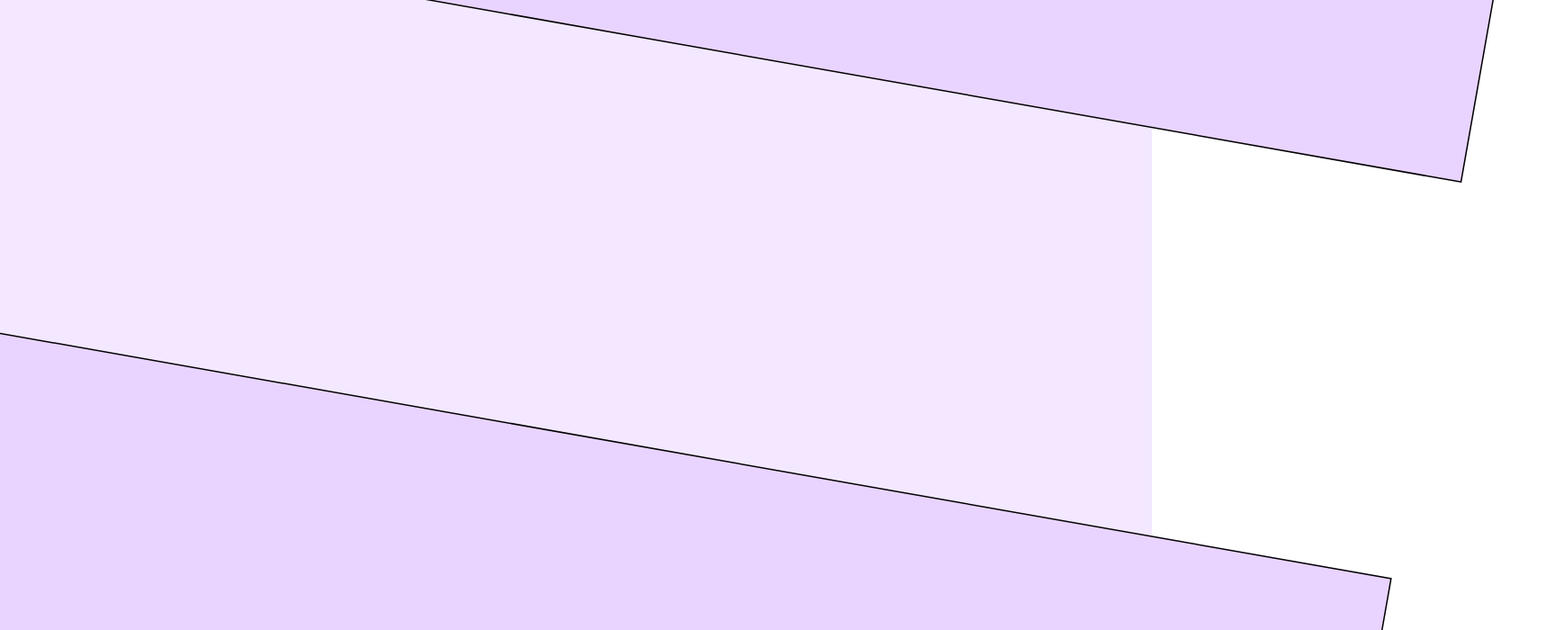
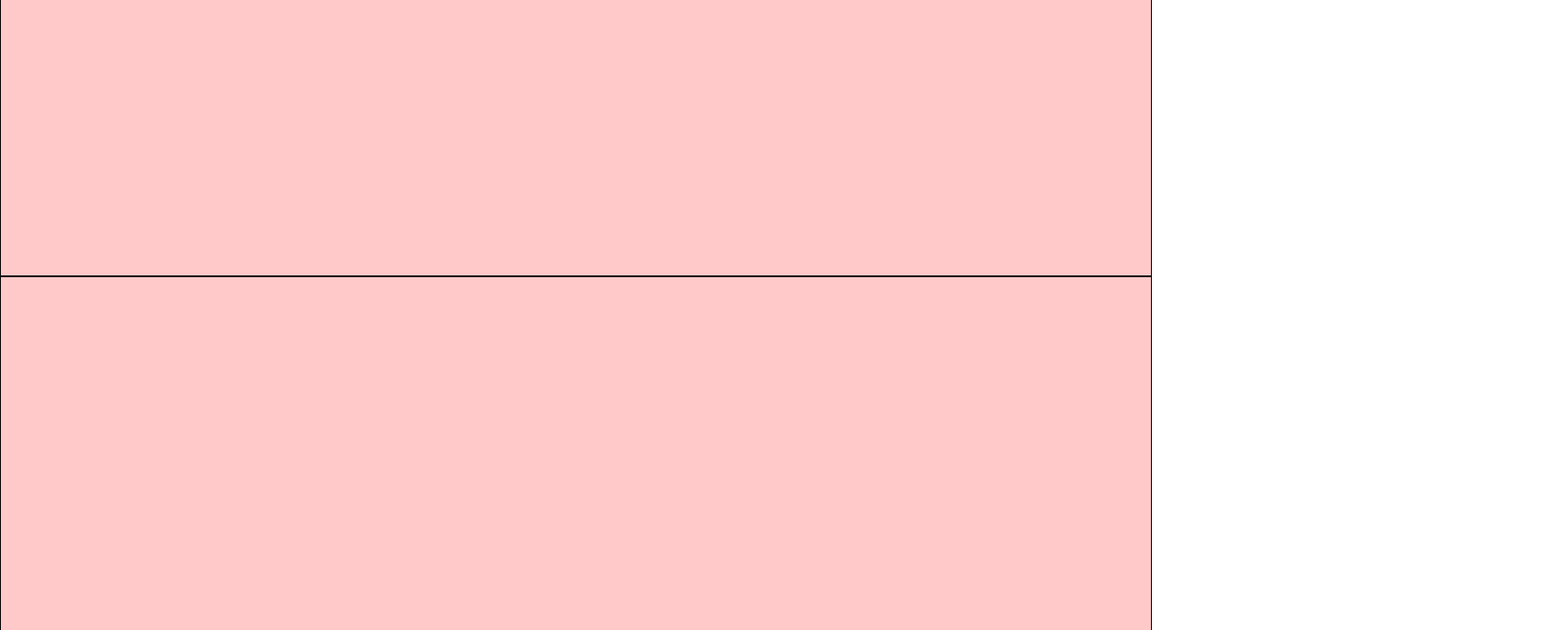
Before and after one commit to jjplaza-dev/Web-Dev-Portfolio, a React (Vite) app in the folder frontend/: page / in a window 1280 px wide. Shown: the part 5580-6280 px from the top of the page at 90% size, 1728 px wide, since content can reach past the window. Built offline with nearby package versions, Linux system fonts and the light colour scheme.

Commit message:
Skills and Footer rework and animation

```diff
--- a/frontend/src/App.jsx
+++ b/frontend/src/App.jsx
@@ -15,7 +15,7 @@ import CTA from "./components/CTA"
 function App() {
 
   return <>
-    <section className="relative">
+    <section className="relative ">
       <Ruler />
       <Loadscreen />
       <Cursor />
--- a/frontend/src/components/Footer.jsx
+++ b/frontend/src/components/Footer.jsx
@@ -1,12 +1,21 @@
 import React, { useEffect, useState, useRef } from 'react';
 
 function Footer() {
+  const [posY, setPosY] = useState()
 
+
+  useEffect(() => {
+    const footerBox = document.getElementById("footerBox")
+
+    window.addEventListener("scroll", () => {
+      setPosY(100/footerBox.getBoundingClientRect().y)
+    })
+  })
 
   return (
     <>
-      <section className='w-screen h-screen absolute bottom-0 bg-amber-300 flex justify-center items-center z-2'>
-
+      <section className='w-screen h-screen  absolute bottom-0 z-2' id='footerBox'>
+        <div className='w-[100%] h-[100%] bg-green-200 absolute bottom-0 transition-all duration-0 delay-0' style={{clipPath: `ellipse(${posY*100}% ${posY*100}% at bottom center)`}}></div>
       </section>
     </>
   );
--- a/frontend/src/components/Skills.jsx
+++ b/frontend/src/components/Skills.jsx
@@ -2,6 +2,7 @@ import React, { useEffect, useState } from 'react'
 
 function Skills() {
     const [scrollY, setScrollY] = useState()
+    const [onMiddle, setOnMiddle] = useState()
 
     const frontendSkills = [
         {skill: "HTML", logo: "", description: ""},
@@ -19,20 +20,41 @@ function Skills() {
     useEffect(() => {
       const skillsBox = document.getElementById("skillsBox")
 
-      window.addEventListener("scroll", () => {
-        setScrollY(skillsBox.getBoundingClientRect().y / skillsBox.getBoundingClientRect().height)
-        console.log(scrollY)
-      })
+
+
+
+        window.addEventListener("scroll", () => {
+
+          if(skillsBox.getBoundingClientRect().y <= 0){
+            setScrollY(skillsBox.getBoundingClientRect().y / skillsBox.getBoundingClientRect().height)
+
+            if((skillsBox.getBoundingClientRect().y)*-1 >= skillsBox.getBoundingClientRect().height/6){
+
+              setOnMiddle(true)
+            } else {
+              setOnMiddle(false)
+            }
+          } else {
+            setScrollY(0)
+          }
+
+
+        })
+
     })
 
 
   return <>
-    <section className='w-full h-[500vh] bg-purple-100' id='skillsBox'>
+    <section className='w-full h-[500vh] bg-purple-100 ' id='skillsBox'>
         <div className='w-full h-[100vh] sticky top-[0] '>
-          <div className=''>asdasdasdsd</div>
-          <div className='w-full h-full rotate-10 scale-150 z-1 translate-y-[-10%]'>
-            <div className='w-full h-[50%] bg-purple-200 transition-all ease-out duration-100 delay-10 border-1 border-black' style={{transform: `translateY(${scrollY*100}%)`}}></div>
-            <div className='w-full h-[50%] bg-purple-200 transition-all ease-out duration-100 delay-10 border-1 border-black' style={{transform: `translateY(${scrollY*-100}%)`}}></div>
+          <div className='w-full h-full bg-red-500 absolute grid grid-cols-3 items-center'>
+            <div className='w-[80%] aspect-square mx-auto' style={{backgroundColor: `${onMiddle? "green":"yellow"}`}}></div>
+            <div className='w-[80%] aspect-square mx-auto' style={{backgroundColor: `${onMiddle? "green":"yellow"}`}}></div>
+            <div className='w-[80%] aspect-square mx-auto' style={{backgroundColor: `${onMiddle? "green":"yellow"}`}}></div>
+          </div>
+          <div className='w-full h-full '>
+            <div className='w-full h-[50%] bg-red-200 transition-all ease-out duration-100 delay-10 border-1 border-black' style={{transform: `translateY(${scrollY*200}%)`}}></div>
+            <div className='w-full h-[50%] bg-red-200 transition-all ease-out duration-100 delay-10 border-1 border-black' style={{transform: `translateY(${scrollY*-200}%)`}}></div>
           </div>
         </div>
     </section>
```
Also changed, not shown: frontend/src/components/Workflow.jsx (+34 -0 lines).
